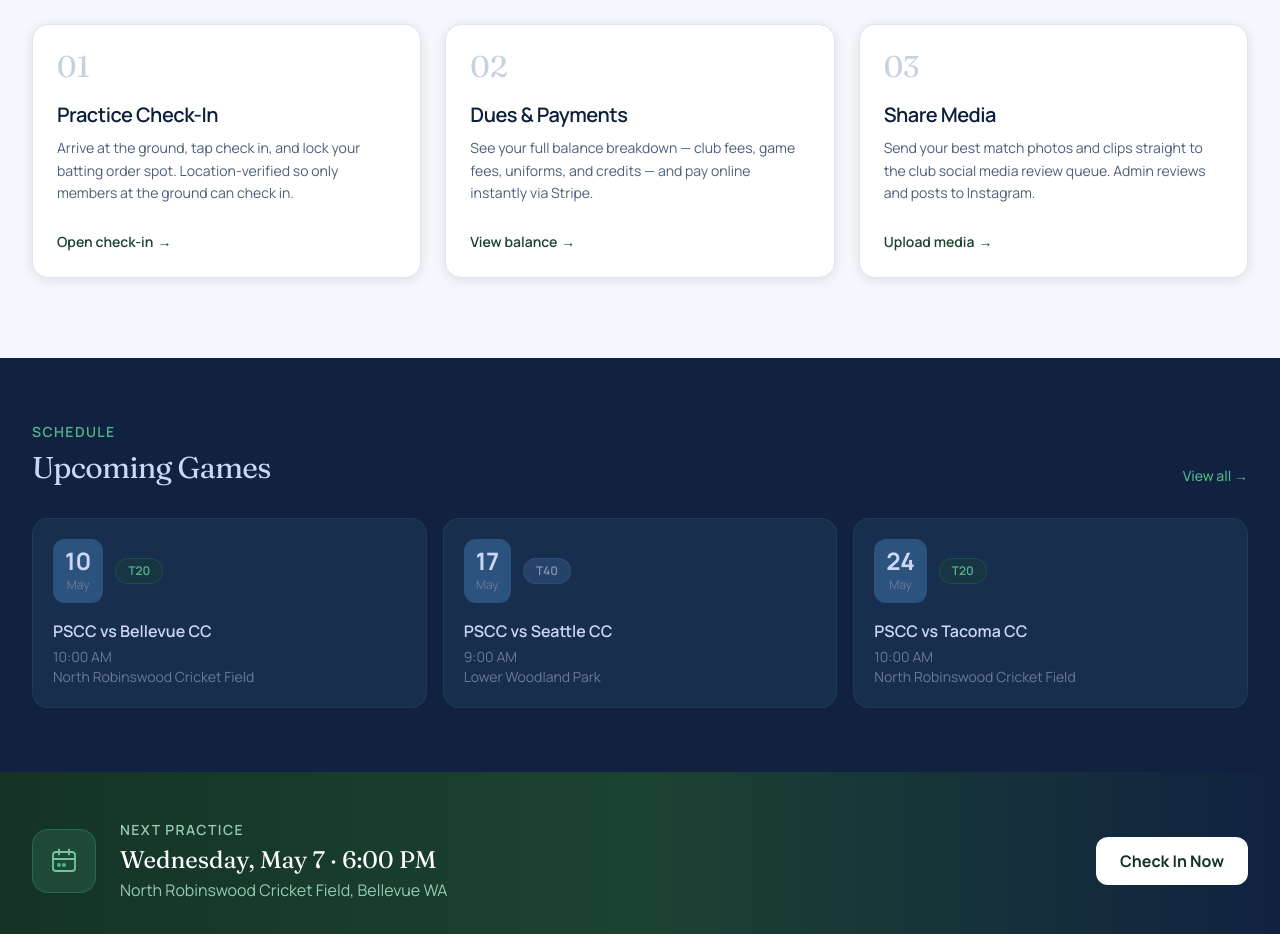
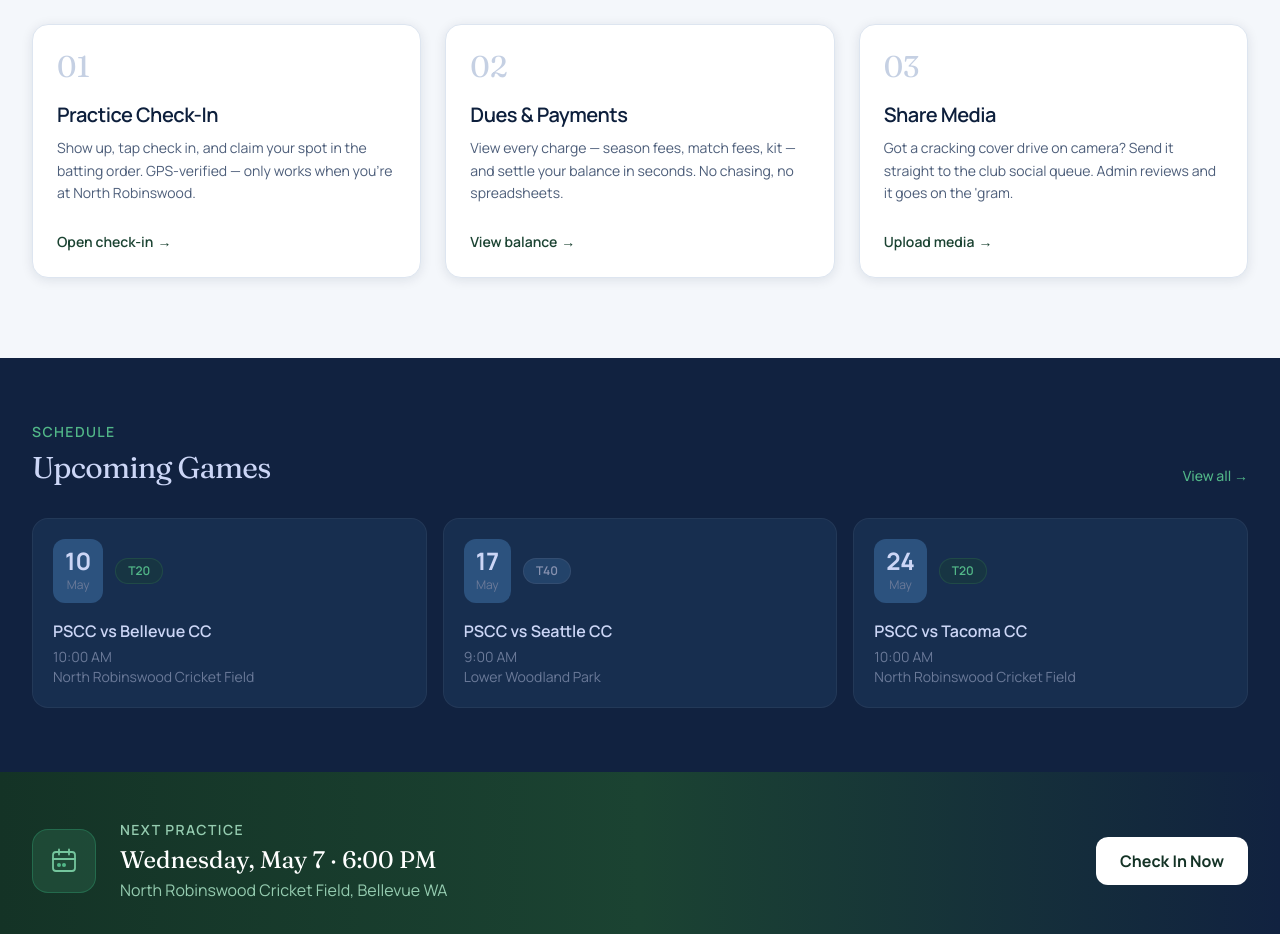
Before and after one commit to faheeds/PSCC, a Next.js app: page / in a window 1280 px wide. Shown: the part 940-1874 px from the top of the page. Built offline with nearby package versions, Linux system fonts and the light colour scheme.

Commit message:
feat: cricket-flavored member action card descriptions

```diff
--- a/app/page.tsx
+++ b/app/page.tsx
@@ -13,7 +13,7 @@ const memberActions = [
   {
     num: "01",
     title: "Practice Check-In",
-    body: "Arrive at the ground, tap check in, and lock your batting order spot. Location-verified so only members at the ground can check in.",
+    body: "Show up, tap check in, and claim your spot in the batting order. GPS-verified — only works when you're at North Robinswood.",
     href: "/account",
     label: "Open check-in",
     color: "forest",
@@ -21,7 +21,7 @@ const memberActions = [
   {
     num: "02",
     title: "Dues & Payments",
-    body: "See your full balance breakdown — club fees, game fees, uniforms, and credits — and pay online instantly via Stripe.",
+    body: "View every charge — season fees, match fees, kit — and settle your balance in seconds. No chasing, no spreadsheets.",
     href: "/account",
     label: "View balance",
     color: "navy",
@@ -29,7 +29,7 @@ const memberActions = [
   {
     num: "03",
     title: "Share Media",
-    body: "Send your best match photos and clips straight to the club social media review queue. Admin reviews and posts to Instagram.",
+    body: "Got a cracking cover drive on camera? Send it straight to the club social queue. Admin reviews and it goes on the 'gram.",
     href: "/account",
     label: "Upload media",
     color: "forest",
```
